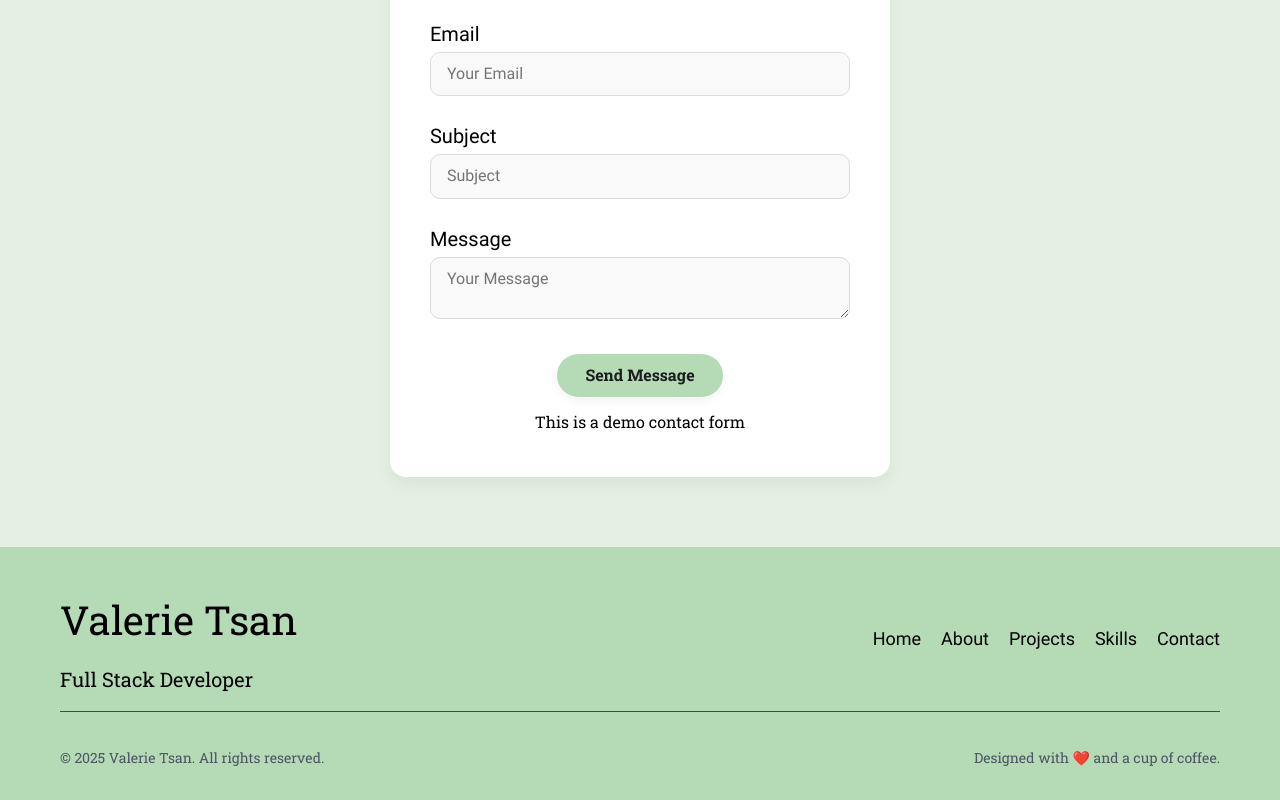
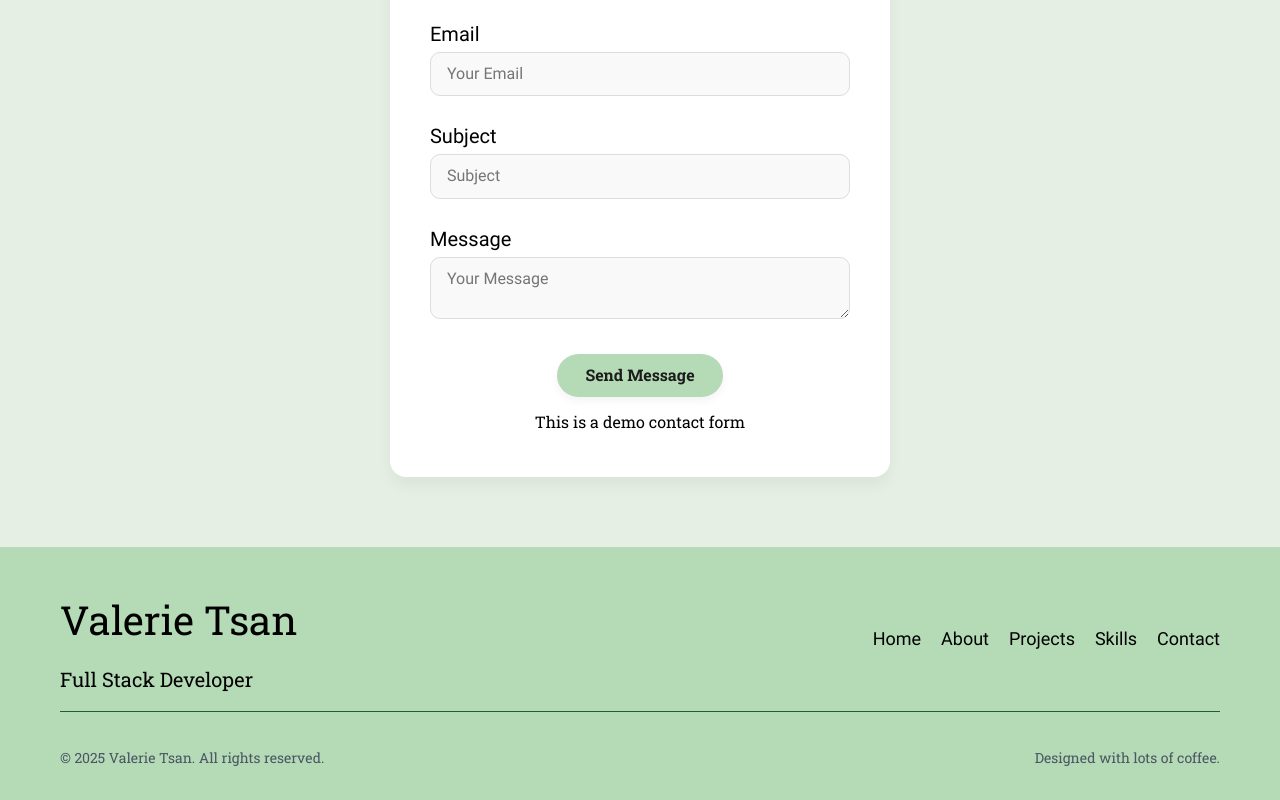
Before and after one commit to ValTsan/Portfolio, a React (Vite) app: page / in a window 1280 px wide. Shown: the part 3268-4068 px from the top of the page. Built offline with nearby package versions, Linux system fonts and the light colour scheme.

Commit message:
Update footer

```diff
--- a/src/components/Footer/Footer.jsx
+++ b/src/components/Footer/Footer.jsx
@@ -46,7 +46,7 @@ function Footer() {
       <div className="footer__bottom">
         <p>© {new Date().getFullYear()} Valerie Tsan. All rights reserved.</p>
 
-        <p>Designed with ❤️ and a cup of coffee.</p>
+        <p>Designed with lots of coffee.</p>
       </div>
     </footer>
   );
```
